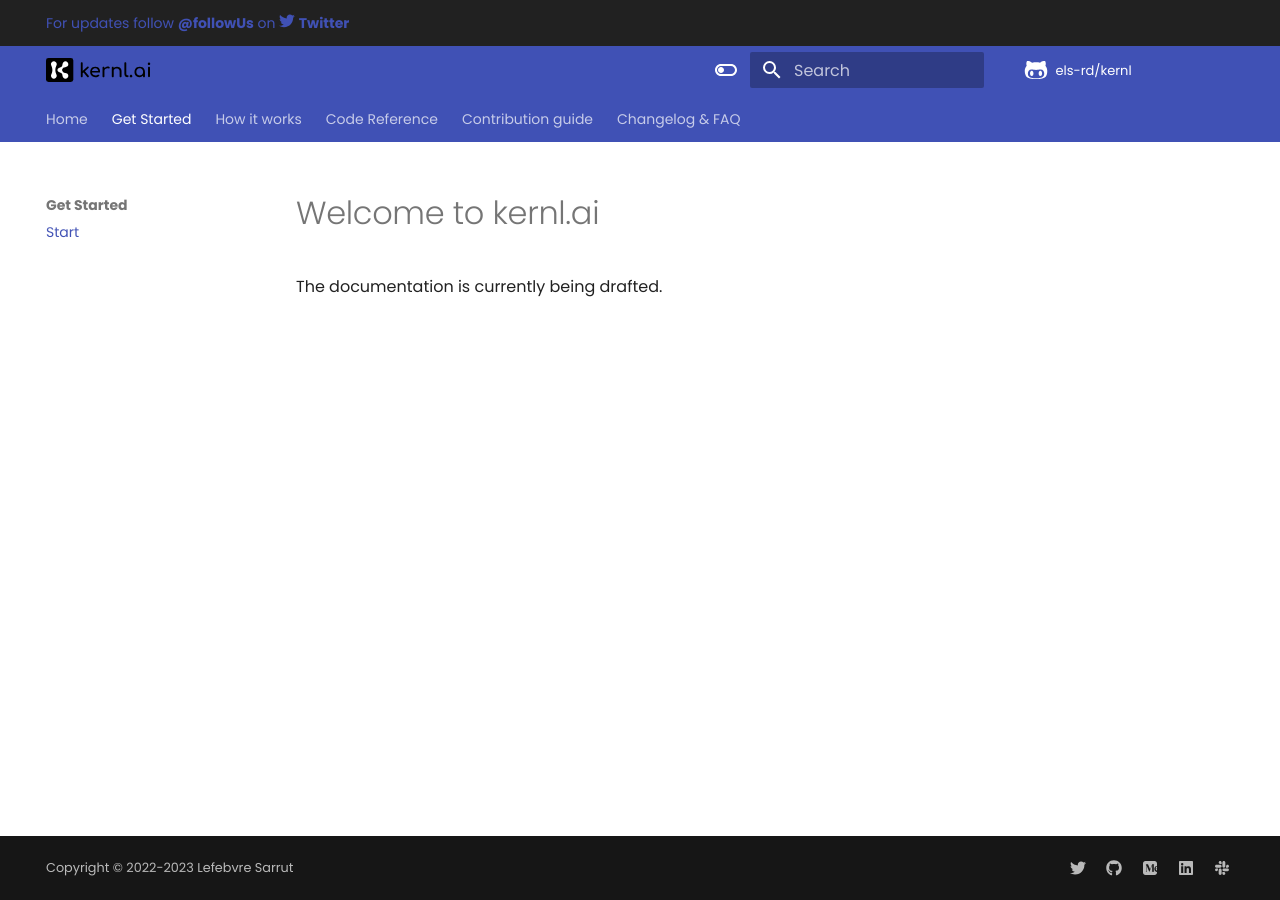
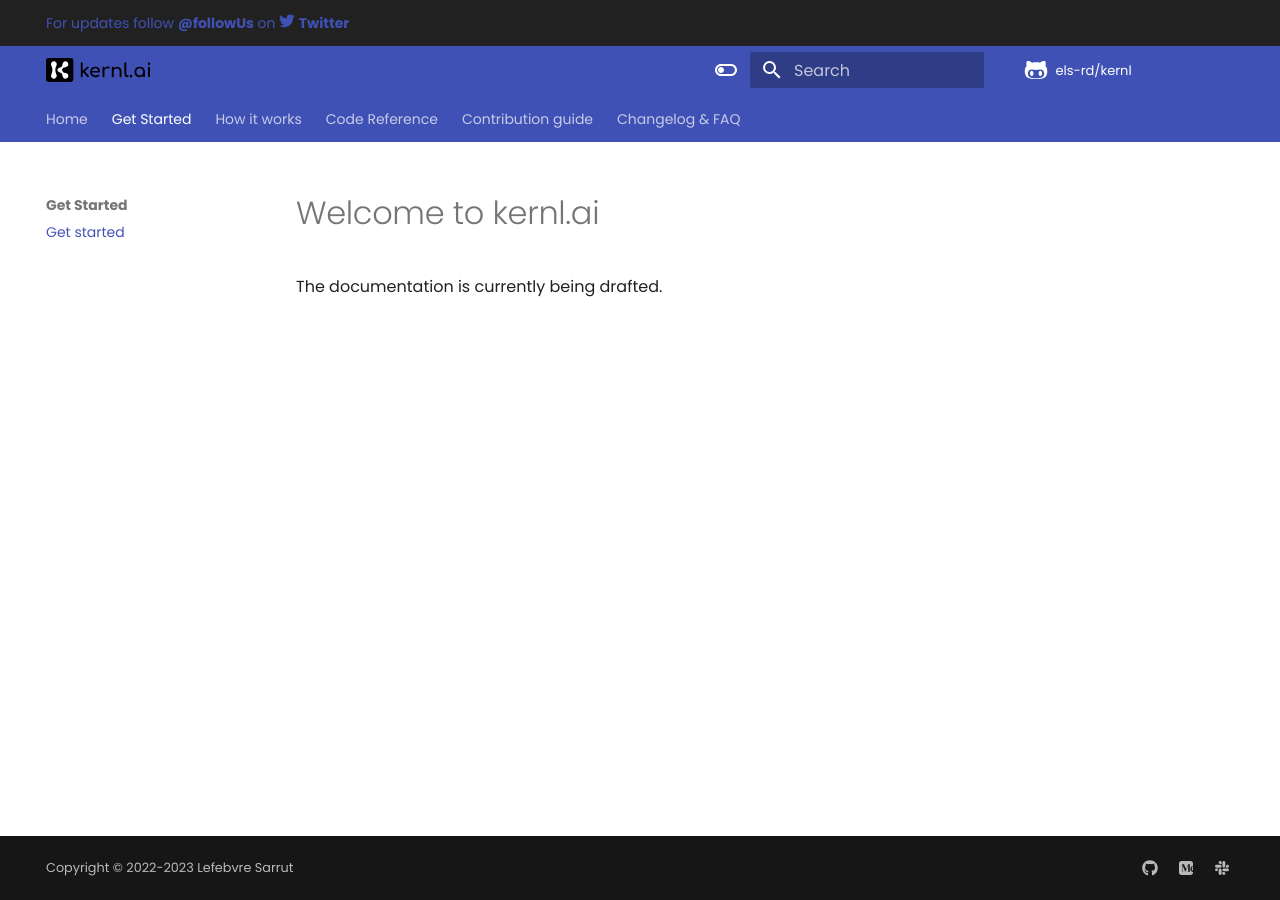
Before and after one commit to ELS-RD/kernl, an MkDocs documentation site: the page built from docs/get-started/start.md, in a window 1280 px wide. Built offline with MkDocs 1.6.1 and Material for MkDocs 9.7.7, drawn with Linux system fonts in a browser that asks for light colours; comment, search, counter and statistics services are not loaded.

Commit message:
feat: update mkdocs.yml.

```diff
--- a/mkdocs.yml
+++ b/mkdocs.yml
@@ -81,18 +81,18 @@ extra_javascript:
 # Customization
 extra:
   social:
-    - icon: fontawesome/brands/twitter
-      link: https://google.com/
-      name: Kernel Fusion on Twitter
+#    - icon: fontawesome/brands/twitter
+#      link: https://google.com/
+#      name: Kernel Fusion on Twitter
     - icon: fontawesome/brands/github
       link: https://google.com/
       name: Kernel Fusion on Github
     - icon: fontawesome/brands/medium
       link: https://google.com/
       name: Kernel Fusion on Medium
-    - icon: fontawesome/brands/linkedin
-      link: https://google.com/
-      name: Kernel Fusion on LinkedIn
+#    - icon: fontawesome/brands/linkedin
+#      link: https://google.com/
+#      name: Kernel Fusion on LinkedIn
     - icon: fontawesome/brands/slack
       link: https://google.com/
       name: Kernel Fusion on Slack
@@ -162,7 +162,7 @@ markdown_extensions:
 nav:
   - Home: index.md
   - Get Started:
-      - Start: get-started/start.md
+      - Get started: get-started/start.md
   - How it works:
       - Page 1: how-it-works/page.md
   - Code Reference:
```
